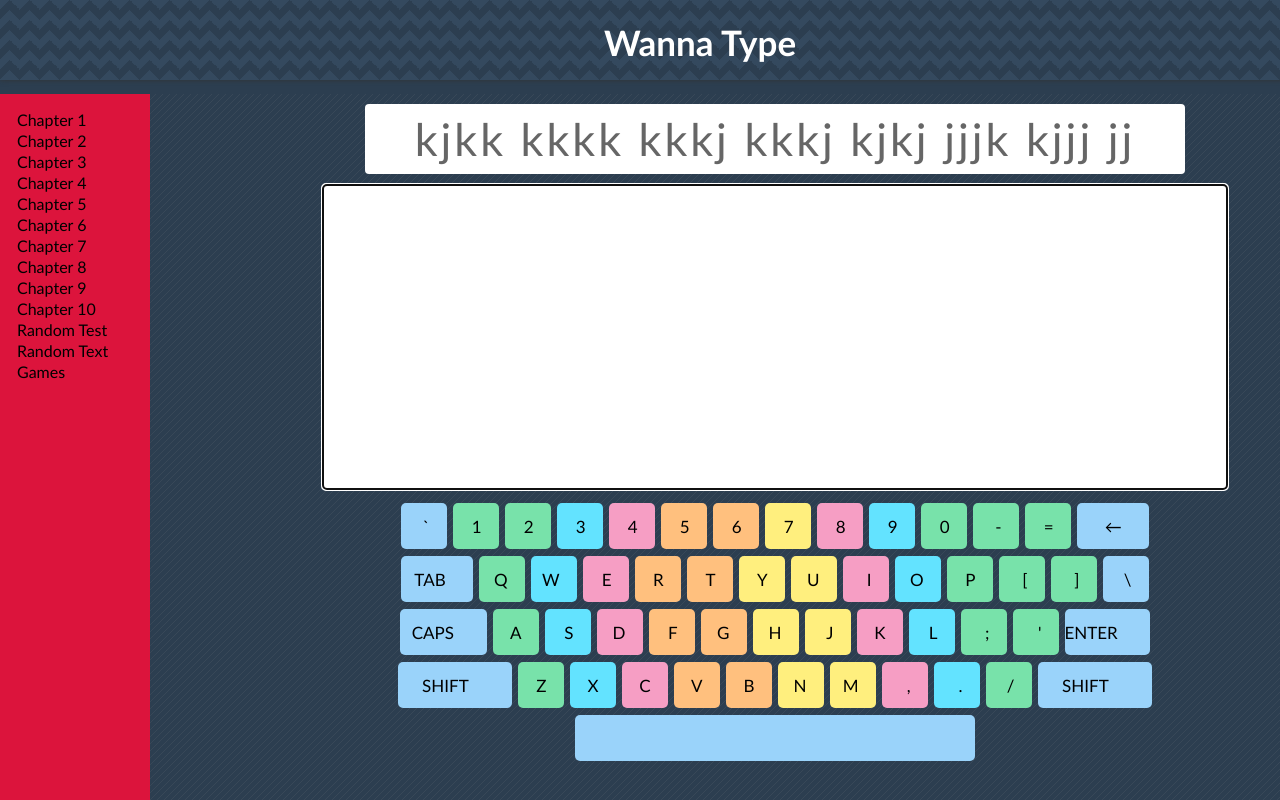
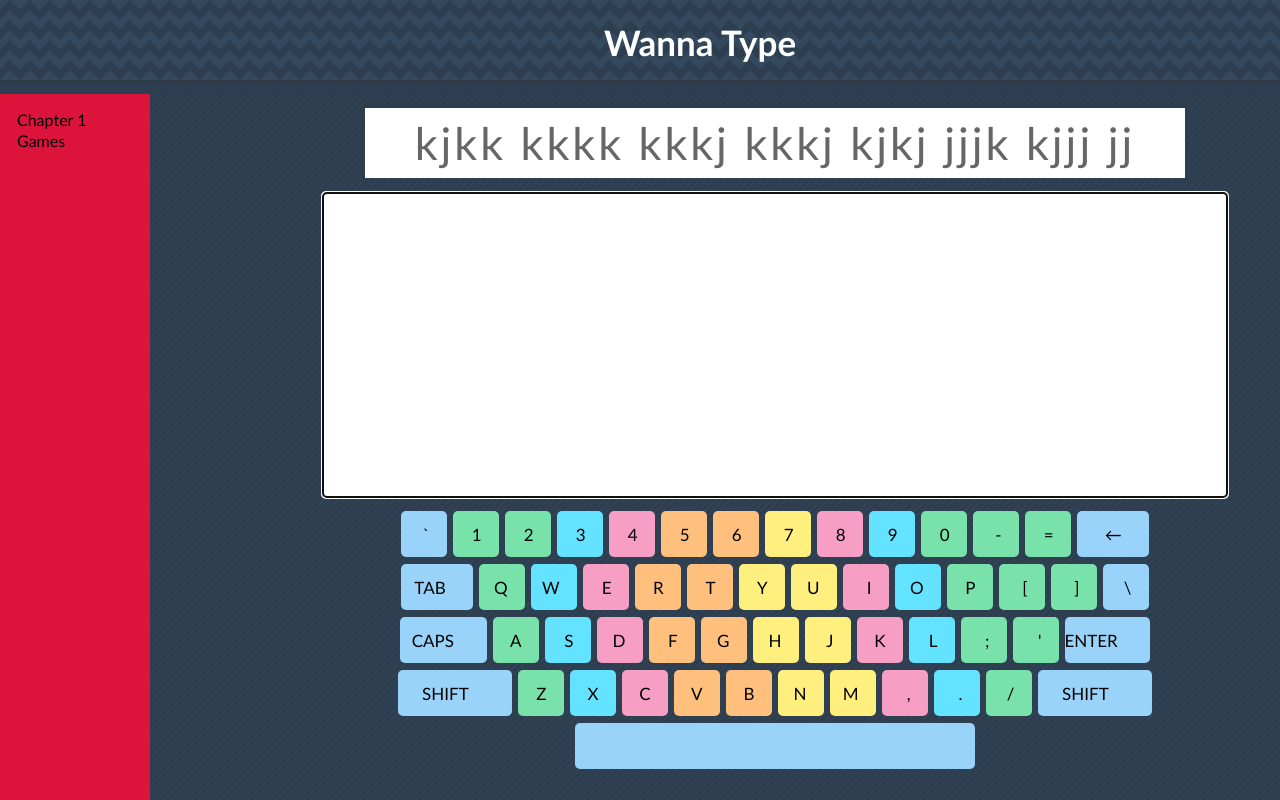
Before and after one commit to Kelly0210/WannaType, a React (Create React App) app: page /training/lesson-1 in a window 1280 px wide. Shown: the top 800 px of the page. Built offline with nearby package versions, Linux system fonts and the light colour scheme.

Commit message:
display global error on display

```diff
--- a/src/Components/Chapters/Chapters.jsx
+++ b/src/Components/Chapters/Chapters.jsx
@@ -8,7 +8,7 @@ const Chapters = () => {
         <div className={style.chapters}>
             <ul>
                 <li><Link to='/training/lesson-1' className={style.linkForTraning}>Chapter 1</Link></li>
-                <li><Link to='/training' className={style.linkForTraning}>Chapter 2</Link></li>
+                {/* <li><Link to='/training' className={style.linkForTraning}>Chapter 2</Link></li>
                 <li><Link to='/training' className={style.linkForTraning}>Chapter 3</Link></li>
                 <li><Link to='/training' className={style.linkForTraning}>Chapter 4</Link></li>
                 <li><Link to='/training' className={style.linkForTraning}>Chapter 5</Link></li>
@@ -16,9 +16,9 @@ const Chapters = () => {
                 <li><Link to='/training' className={style.linkForTraning}>Chapter 7</Link></li>
                 <li><Link to='/training' className={style.linkForTraning}>Chapter 8</Link></li>
                 <li><Link to='/training' className={style.linkForTraning}>Chapter 9</Link></li>
-                <li><Link to='/training' className={style.linkForTraning}>Chapter 10</Link></li>
-                <li><Link to='/training/random-test' className={style.linkForTraning}>Random Test</Link></li>
-                <li><Link to='/training/random-text' className={style.linkForTraning}>Random Text</Link></li>
+                <li><Link to='/training' className={style.linkForTraning}>Chapter 10</Link></li> */}
+                {/* <li><Link to='/training/random-test' className={style.linkForTraning}>Random Test</Link></li>
+                <li><Link to='/training/random-text' className={style.linkForTraning}>Random Text</Link></li> */}
 
                 <li><Link to='/games' className={style.linkForTraning}>Games</Link></li>
             </ul>
--- a/src/Components/CustomTextArea/CustomTextArea.jsx
+++ b/src/Components/CustomTextArea/CustomTextArea.jsx
@@ -14,6 +14,7 @@ class CustomTextArea extends React.Component {
         }
         this.handleChange = this.handleChange.bind(this);
         this.handleDisable = this.handleDisable.bind(this);
+        this.mistakeAddClass = this.mistakeAddClass.bind(this);
     }
 
     handleChange(event) {
@@ -24,10 +25,10 @@ class CustomTextArea extends React.Component {
 
         if (inputValue.slice(-1) !== lesson[stateValue.length]) {
             this.setState({ mistakes: this.state.mistakes + 1 });
+            this.mistakeAddClass(true);
             // this.state.mistakes++;
-            console.log('mistake');
         } else {
-            console.log('Great');
+            this.mistakeAddClass(false);
         }
 
         if (stateValue.length === lesson.length) {
@@ -41,6 +42,10 @@ class CustomTextArea extends React.Component {
 
     handleDisable() {
         this.setState({ disabled: true });
+    }
+
+    mistakeAddClass(boolean) {
+        this.props.mistakeAddClass(boolean);
     }
 
     render() {
--- a/src/Components/Display/Display.jsx
+++ b/src/Components/Display/Display.jsx
@@ -2,8 +2,15 @@ import React from 'react';
 import style from './Display.module.css';
 
 const Display = (props) => {
+
+    let combinedClass = `${style.displayBox}`;
+
+    if(props.mistake) {
+        combinedClass = `${style.displayBox} ${style.mistakeDisplay}`;
+    }
+
     return (
-        <div className={style.displayBox}>
+        <div className={combinedClass}>
             <span className={style.displayText}>{props.lesson}</span>
         </div>
     )
--- a/src/Components/Display/Display.module.css
+++ b/src/Components/Display/Display.module.css
@@ -6,6 +6,7 @@
     background-color: white;
 
     border-radius: 4px;
+    border: 4px solid #2c3e50;
     margin: 10px auto;
     overflow: auto;
 }
@@ -17,3 +18,7 @@
     margin: auto 0;
     /* user-select: none; */
 }
+
+.mistakeDisplay {
+    border: 4px solid crimson;
+}
--- a/src/Components/Main/Main.jsx
+++ b/src/Components/Main/Main.jsx
@@ -14,15 +14,21 @@ class Main extends React.Component {
   constructor() {
     super()
     this.state = {
-      lesson: generateLesson(Lesson1, 30)
+      lesson: generateLesson(Lesson1, 30),
+      mistake: false
     }
+    this.mistakeAddClass = this.mistakeAddClass.bind(this);
+  }
+
+  mistakeAddClass(boolean) {
+    this.setState({mistake: boolean});
   }
 
   render() {
     return (
       <main className={style.main}>
-        <Display lesson={this.state.lesson}/>
-        <CustomTextArea lesson={this.state.lesson}/>
+        <Display lesson={this.state.lesson} mistake={this.state.mistake}/>
+        <CustomTextArea lesson={this.state.lesson} mistakeAddClass={this.mistakeAddClass}/>
         <Keyboard />
       </main>
     )
```
